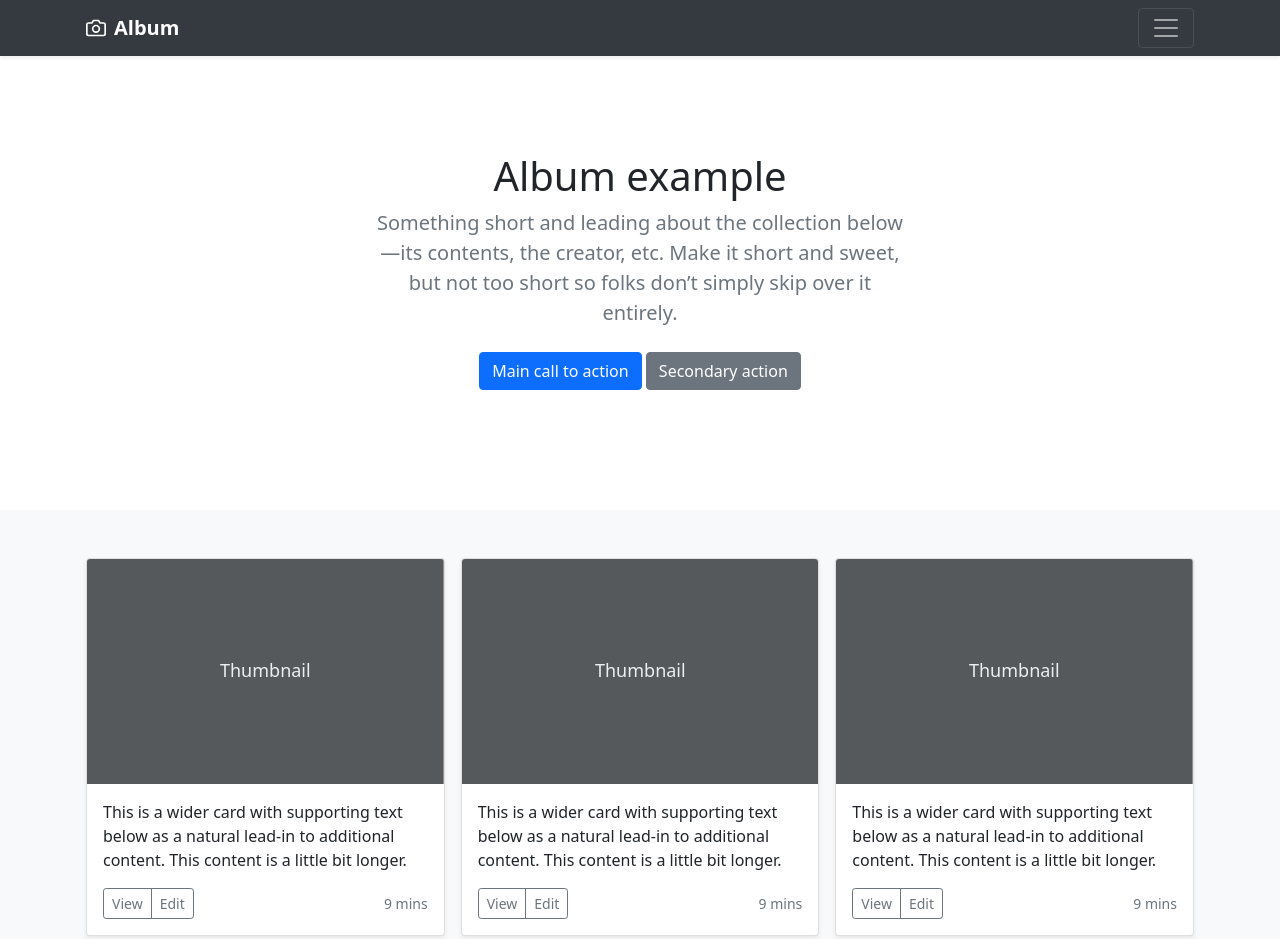
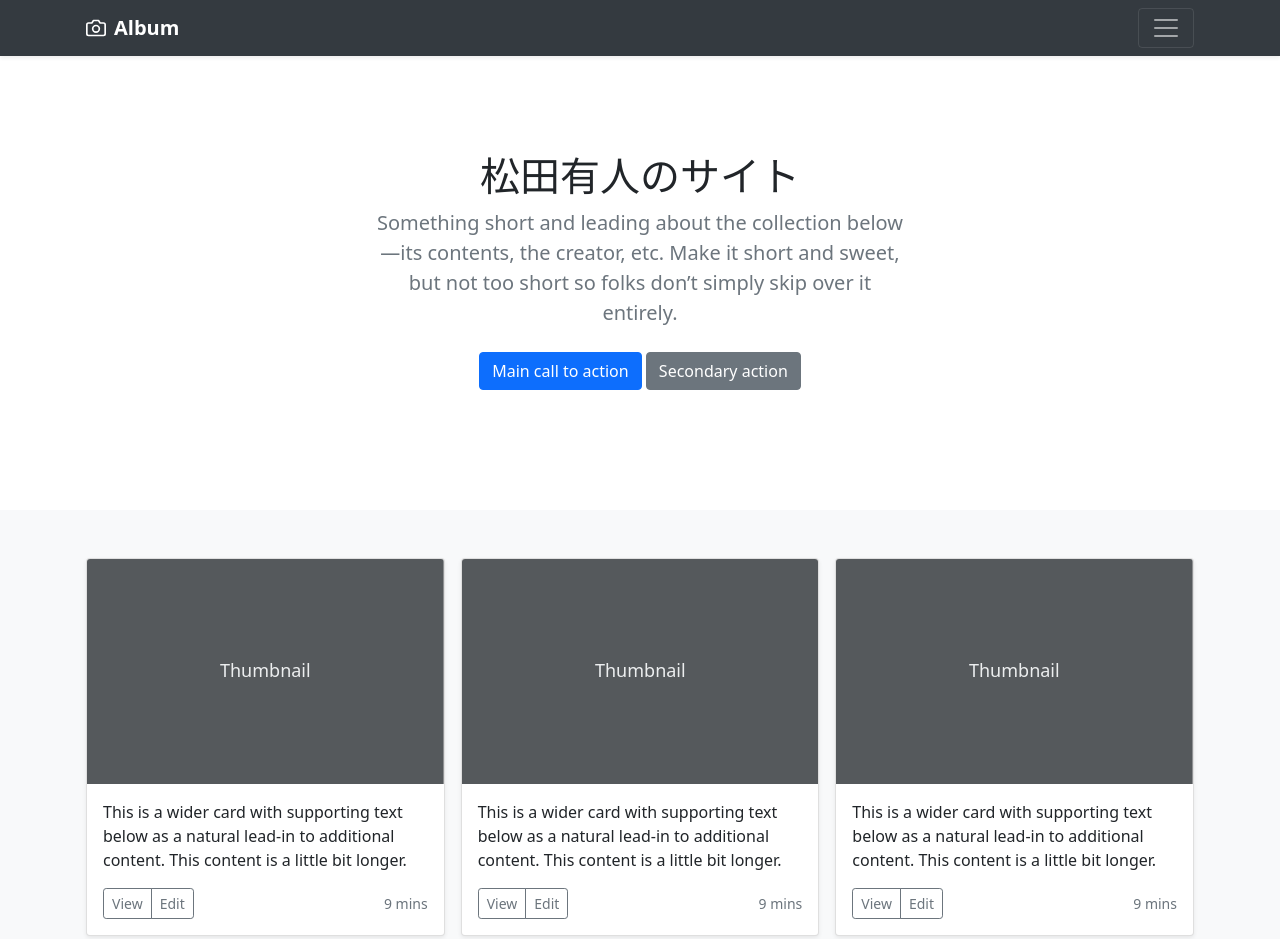
Before and after one commit to kenshu-app/firstTest_202311, a plain HTML site: page index.html in a window 1280 px wide. Shown: the top 939 px of the page. Drawn offline with nearby package versions, Linux system fonts and the light colour scheme.

Commit message:
add text

```diff
--- a/index.html
+++ b/index.html
@@ -71,7 +71,7 @@
             <section class="py-5 text-center container">
                 <div class="row py-lg-5">
                     <div class="col-lg-6 col-md-8 mx-auto">
-                        <h1 class="font-weight-light">Album example</h1>
+                        <h1 class="font-weight-light">松田有人のサイト</h1>
                         <p class="lead text-muted">Something short and leading about the collection below—its contents, the creator,
             etc. Make it short and sweet, but not too short so folks don’t simply skip over it entirely.</p>
                         <p>
```
